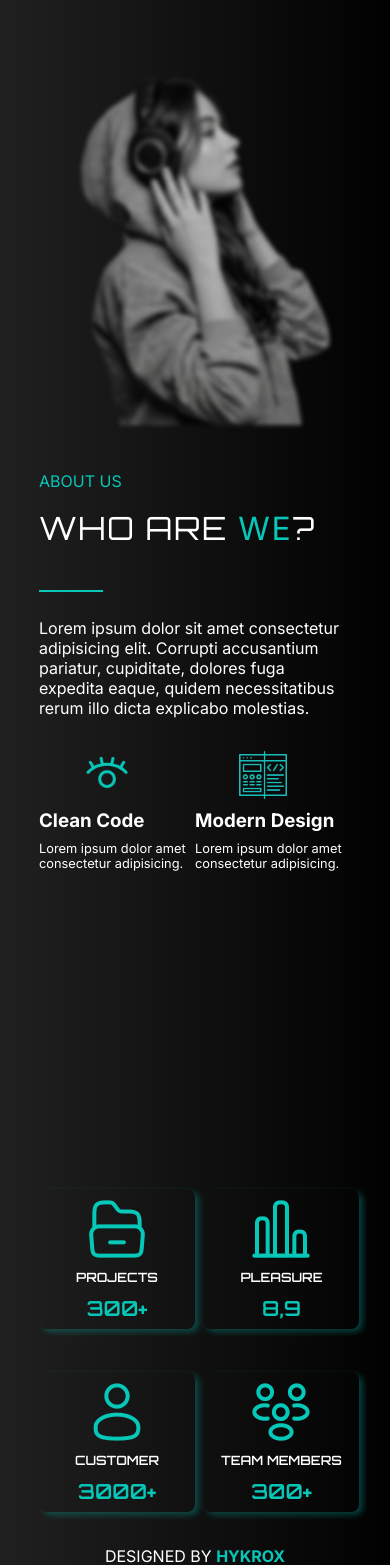
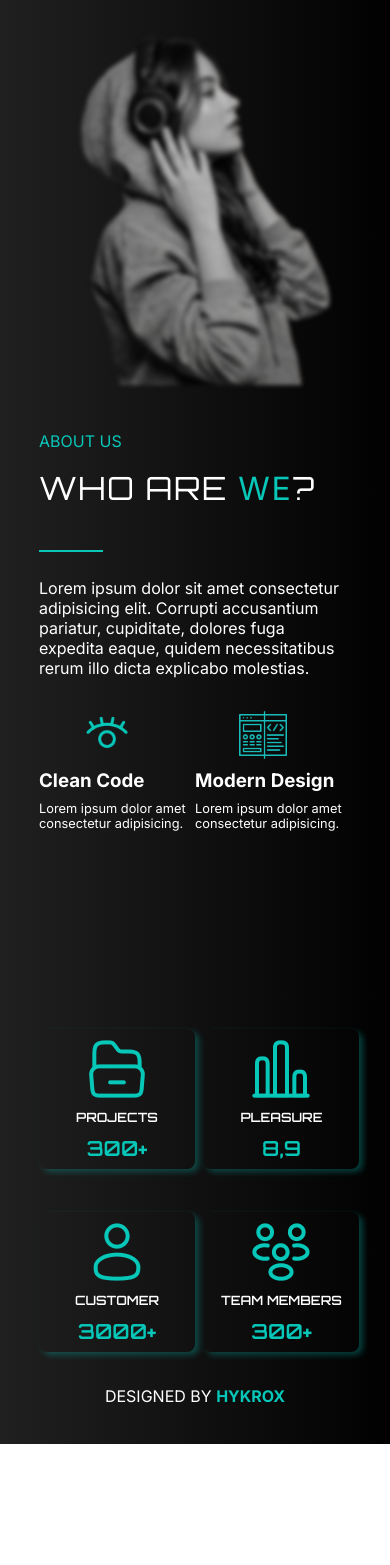
Before and after one commit to kgauhelo-tech/react-ui-challenge, a React (Vite) app: page / in a window 390 px wide. Shown: the part 3575-5140 px from the top of the page. After the commit the page ends 5019 px from the top, so only its background shows below. Built offline with nearby package versions, Linux system fonts and the light colour scheme.

Commit message:
Fixed the responsiveness and ran the build command

```diff
--- a/src/App.css
+++ b/src/App.css
@@ -314,7 +314,7 @@ button:hover {
     width: 100%;
   }
   @media (max-width: 425px) {
-    margin-top: 30em;
+    margin-top: 20em;
   }
   @media (max-width: 375px) {
     margin-top: 18em;
@@ -345,7 +345,7 @@ button:hover {
   @media (max-width: 425px) {
     padding-right: 0;
     width: unset;
-    margin-bottom: 5em;
+    margin-bottom: 0;
   }
 }
 
@@ -366,7 +366,7 @@ button:hover {
 
 footer {
   @media (max-width: 425px) {
-    margin-top: 35em;
+    margin-top: 25em;
   }
 
   @media (max-width: 375px) {
@@ -375,6 +375,10 @@ footer {
 
   @media (min-width: 320px) and (max-width: 375px) {
     margin-top: 15em;
+  }
+
+  @media (max-width: 320px) {
+    margin-top: 25em;
   }
 }
 .footer-cards {
```
